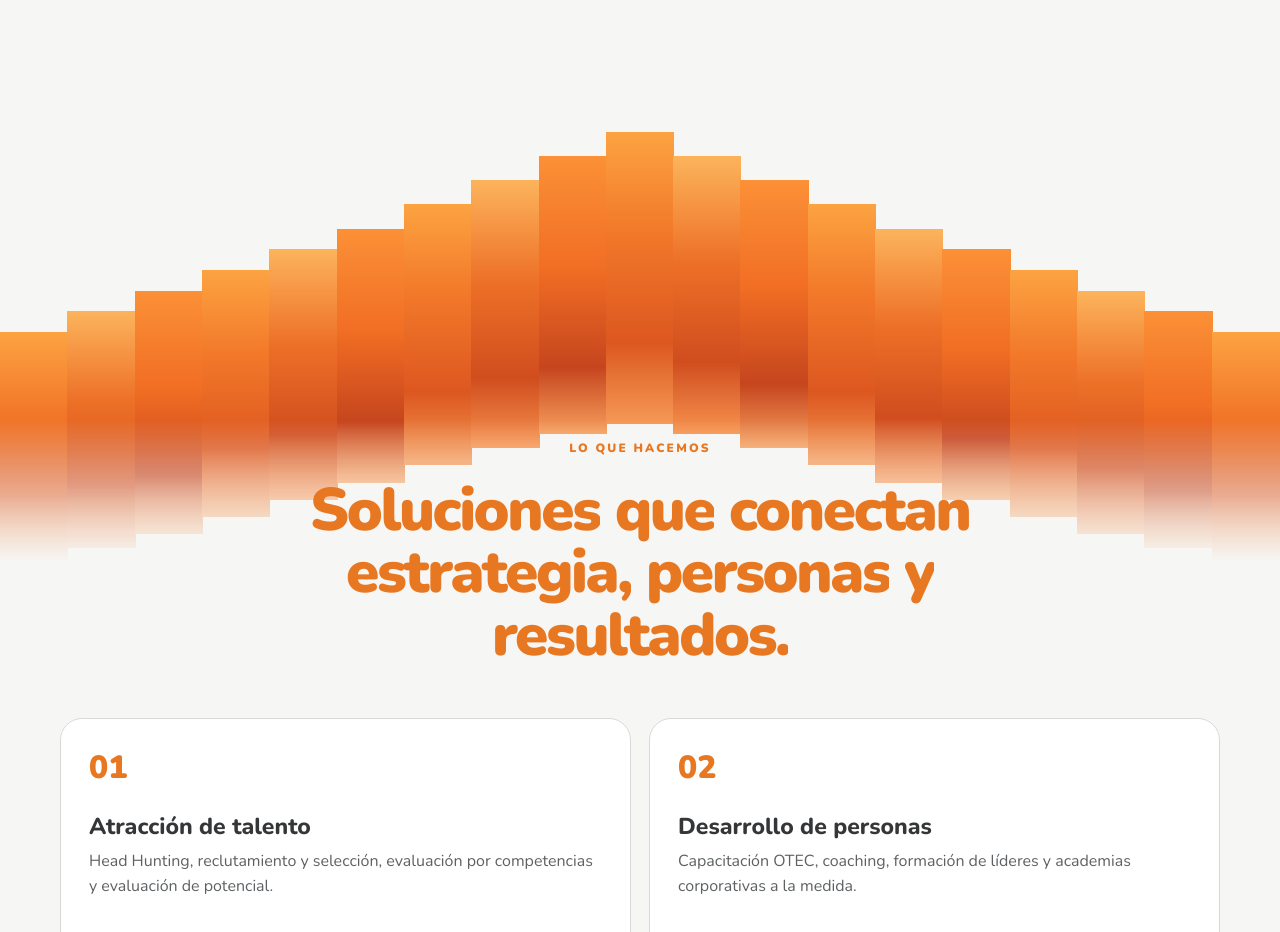
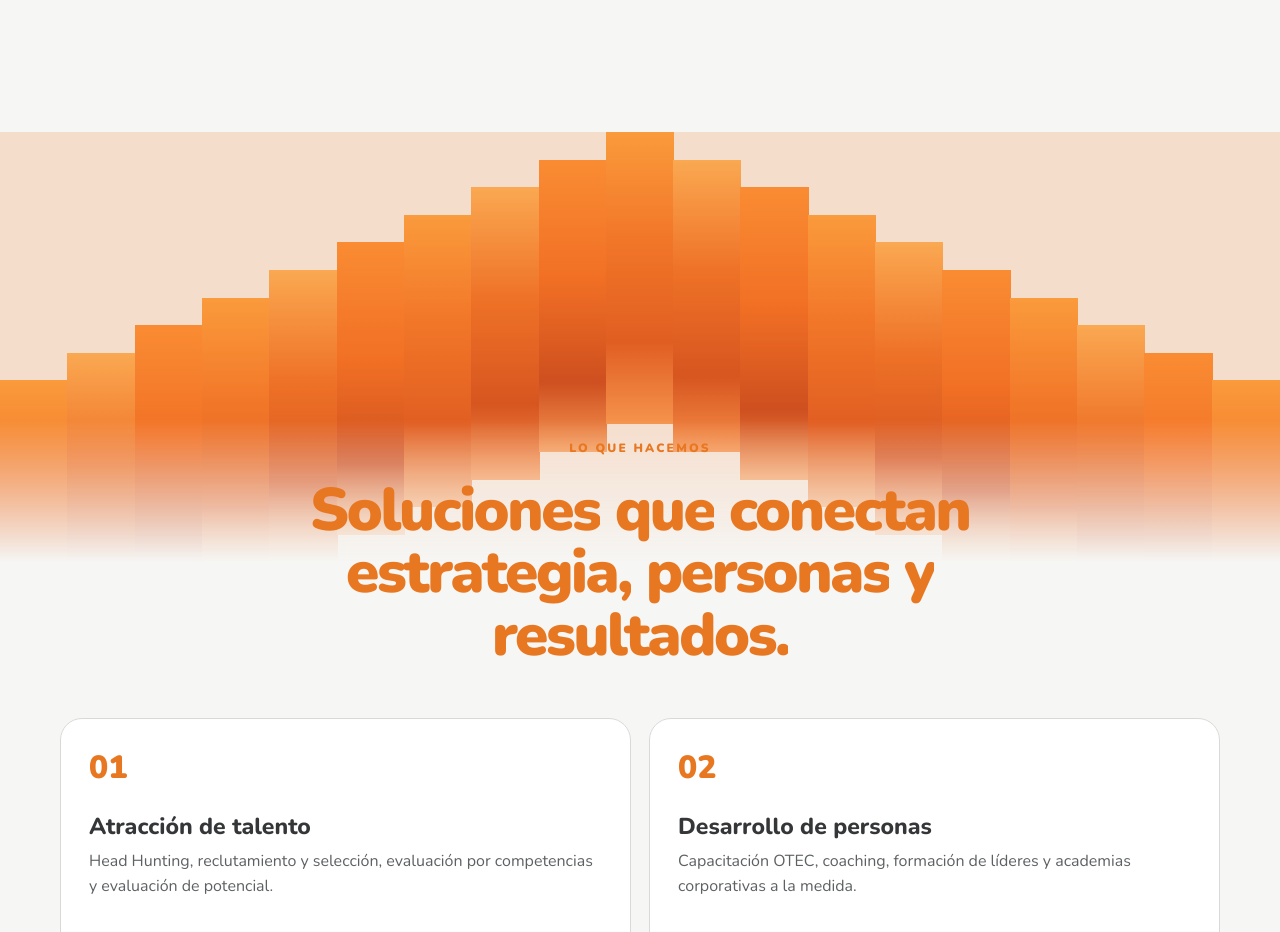
Before and after one commit to josepueblarosalesph/adconsulting, a Next.js app: page / in a window 1280 px wide. Shown: the part 3000-3932 px from the top of the page. Built offline with nearby package versions, Linux system fonts and the light colour scheme.

Commit message:
Slide spectrum bars at a fixed height

```diff
--- a/app/corporativa/page.tsx
+++ b/app/corporativa/page.tsx
@@ -16,8 +16,7 @@ const method = [
   ["04", "Acompañamos", "Medimos, ajustamos y permanecemos presentes hasta consolidar el resultado."],
 ];
 
-const spectrumTopHeights = [42, 48, 54, 60, 66, 72, 79, 86, 93, 100, 93, 86, 79, 72, 66, 60, 54, 48, 42];
-const spectrumBottomDepths = [100, 96, 92, 87, 82, 77, 72, 67, 63, 60, 63, 67, 72, 77, 82, 87, 92, 96, 100];
+const spectrumTopHeights = [28, 36, 44, 52, 60, 68, 76, 84, 92, 100, 92, 84, 76, 68, 60, 52, 44, 36, 28];
 
 export default function Corporativa() {
   return <main className="corp-site">
@@ -25,7 +24,7 @@ export default function Corporativa() {
     <section className="corp-hero" id="inicio"><div className="corp-shell"><p className="corp-eyebrow">Desarrollamos talento. Transformamos organizaciones.</p><div className="corp-lead"><h1>Soluciones estratégicas para el talento que genera <span>valor.</span></h1><div><p>Más de 15 años acompañando a organizaciones para atraer, desarrollar e integrar a las personas que impulsan sus resultados.</p><a className="corp-button" href="#servicios">Conoce nuestros servicios</a></div></div><div className="corp-team"><div><span>Somos AD Consulting</span><b>Experiencia que entiende tu desafío</b></div><img src="/equipo-ad-consulting.jpg" alt="Equipo completo de AD Consulting" /></div><div className="corp-proof"><p><strong>+100 empresas</strong><span>han confiado en AD</span></p><p><strong>30+ ciudades</strong><span>con cobertura nacional</span></p><p><strong>25+ años</strong><span>liderando personas</span></p></div></div></section>
     <section className="corp-video-section" aria-labelledby="corp-video-title"><div className="corp-shell"><div className="corp-video-heading"><p className="corp-eyebrow">Conoce AD Consulting</p><h2 id="corp-video-title">Personas que potencian <span>personas.</span></h2></div><div className="corp-video-frame"><video controls muted playsInline preload="metadata" poster="/video-ad-consulting-poster.webp" aria-label="Video corporativo de AD Consulting"><source src="https://www.adconsulting.cl/video_ad_2025.mp4" type="video/mp4" />Tu navegador no soporta la reproducción de video.</video></div></div></section>
     <section className="corp-challenge"><div className="corp-shell"><p className="corp-eyebrow">El desafío</p><div><h2>Encontrar, desarrollar y retener talento <span>nunca fue tan difícil.</span></h2><p>Escasez de candidatos. Rotación que cuesta caro. Líderes que necesitan crecer. Generaciones distintas que deben trabajar juntas. Y todo, a la velocidad del negocio.</p><blockquote>Gestionar personas ya no basta. Lo sabemos porque conocemos el mercado.</blockquote></div></div></section>
-    <section className="corp-spectrum" aria-labelledby="corp-spectrum-title"><div className="corp-shell"><div className="corp-spectrum-copy"><p className="corp-eyebrow">Una mirada integral</p><h2 id="corp-spectrum-title">El talento no se gestiona por partes. <span>Se activa como un sistema.</span></h2><p>Atracción, desarrollo, carrera y transformación trabajando en una misma dirección.</p></div><div className="corp-spectrum-visual" aria-hidden="true">{spectrumTopHeights.map((height,index)=>{const top=100-height;return <span className="corp-spectrum-bar" key={`${height}-${index}`} data-bar-top={top} data-bar-height={spectrumBottomDepths[index]-top} style={{"--bar-index":index} as CSSProperties} />})}</div></div></section>
+    <section className="corp-spectrum" aria-labelledby="corp-spectrum-title"><div className="corp-shell"><div className="corp-spectrum-copy"><p className="corp-eyebrow">Una mirada integral</p><h2 id="corp-spectrum-title">El talento no se gestiona por partes. <span>Se activa como un sistema.</span></h2><p>Atracción, desarrollo, carrera y transformación trabajando en una misma dirección.</p></div><div className="corp-spectrum-visual" aria-hidden="true">{spectrumTopHeights.map((height,index)=><span className="corp-spectrum-bar" key={`${height}-${index}`} data-bar-top={100-height} style={{"--bar-index":index} as CSSProperties} />)}</div></div></section>
     <section className="corp-services corp-services-spectrum corp-shell" id="servicios"><p className="corp-eyebrow">Lo que hacemos</p><h2>Soluciones que conectan estrategia, personas y <span>resultados.</span></h2><div className="corp-service-grid">{services.map(([number,title,text])=><article key={number}><span>{number}</span><h3>{title}</h3><p>{text}</p><a href="/corporativa/servicios">Conocer más <CtaIcon /></a></article>)}</div></section>
     <section className="corp-method"><div className="corp-shell"><p className="corp-eyebrow">Nuestra forma de trabajar</p><h2>Escuchamos primero. Acompañamos <span>hasta el resultado.</span></h2><div className="corp-method-grid">{method.map(([number,title,text])=><article key={number}><span>{number}</span><h3>{title}</h3><p>{text}</p></article>)}</div></div></section>
     <section className="corp-intro corp-shell" id="nosotros"><div><p className="corp-eyebrow">Quiénes somos</p><h2>Más de 25 años liderando personas, <span>no solo asesorándolas.</span></h2></div><div><p>Nuestros socios lideraron áreas de Recursos Humanos y desarrollo de personas dentro de empresas de distintos sectores.</p><p>Entendemos tu desafío porque lo vivimos. Combinamos experiencia, actualización constante y una mirada práctica para diseñar soluciones que funcionan.</p><a className="corp-text-link" href="/corporativa/nosotros">Conoce a nuestro equipo <CtaIcon /></a></div></section>
--- a/app/globals.css
+++ b/app/globals.css
@@ -235,7 +235,8 @@
 .corp-spectrum-copy h2 span{color:var(--co)}
 .corp-spectrum-copy>p:last-child{max-width:680px;margin:25px auto 0;color:var(--co-body);font-size:18px;line-height:1.7}
 .corp-spectrum-visual{height:430px;position:absolute;z-index:1;left:50%;right:auto;bottom:-195px;width:100vw;display:flex;align-items:flex-start;transform:translateX(-50%);mask-image:linear-gradient(to bottom,#000 0%,#000 67%,transparent 100%)}
-.corp-spectrum-bar{height:100%;position:relative;top:0;flex:1 1 0;min-width:0;margin-left:-1px;transform-origin:center top;background:#f47a29;filter:saturate(calc(.92 + var(--spectrum-progress)*.08));will-change:height,top,filter}
+.corp-spectrum-visual::before{content:"";position:absolute;inset:0;z-index:2;pointer-events:none;background:#f47a29;opacity:calc(1 - var(--spectrum-progress))}
+.corp-spectrum-bar{height:68%;position:relative;top:0;flex:1 1 0;min-width:0;margin-left:-1px;transform-origin:center top;background:#f47a29;filter:saturate(calc(.92 + var(--spectrum-progress)*.08));will-change:top,filter}
 .corp-spectrum-bar:first-child{margin-left:0}
 .corp-spectrum-bar::after{content:"";position:absolute;inset:0;background:linear-gradient(180deg,#ffad45 0%,#f47727 35%,#d94f1d 72%,#f6a15f 100%);opacity:var(--spectrum-progress)}
 .corp-spectrum-bar:nth-child(3n+2)::after{background:linear-gradient(180deg,#ffc266 0%,#ee6e25 38%,#ca421b 74%,#f89a58 100%)}
--- a/app/motion.tsx
+++ b/app/motion.tsx
@@ -116,9 +116,7 @@ export default function MotionEffects() {
       spectrum.style.setProperty("--spectrum-progress", progress.toFixed(4));
       spectrumBars.forEach((bar) => {
         const targetTop = Number(bar.dataset.barTop ?? 0);
-        const targetHeight = Number(bar.dataset.barHeight ?? 100);
         bar.style.top = `${targetTop * progress}%`;
-        bar.style.height = `${100 - (100 - targetHeight) * progress}%`;
       });
     };
 
@@ -140,7 +138,6 @@ export default function MotionEffects() {
       spectrum?.style.removeProperty("--spectrum-progress");
       spectrumBars.forEach((bar) => {
         bar.style.removeProperty("top");
-        bar.style.removeProperty("height");
       });
       document.documentElement.classList.remove("motion-enabled");
       allElements.forEach((element) => {
```
